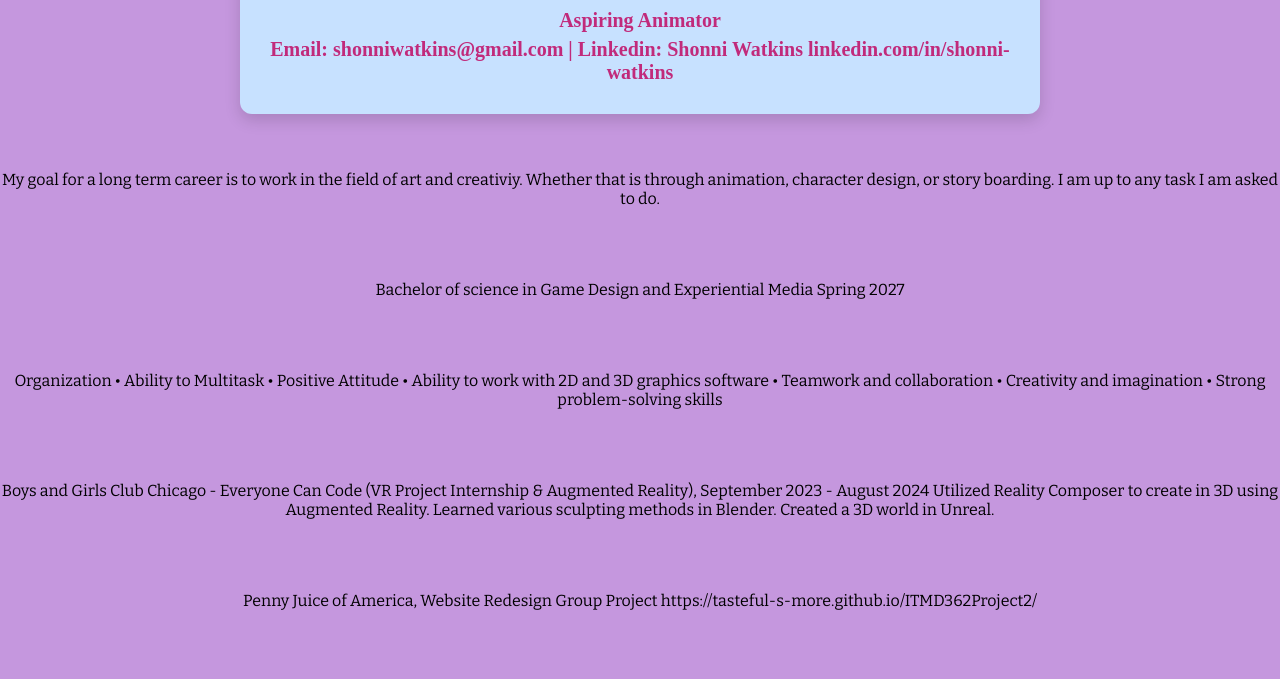
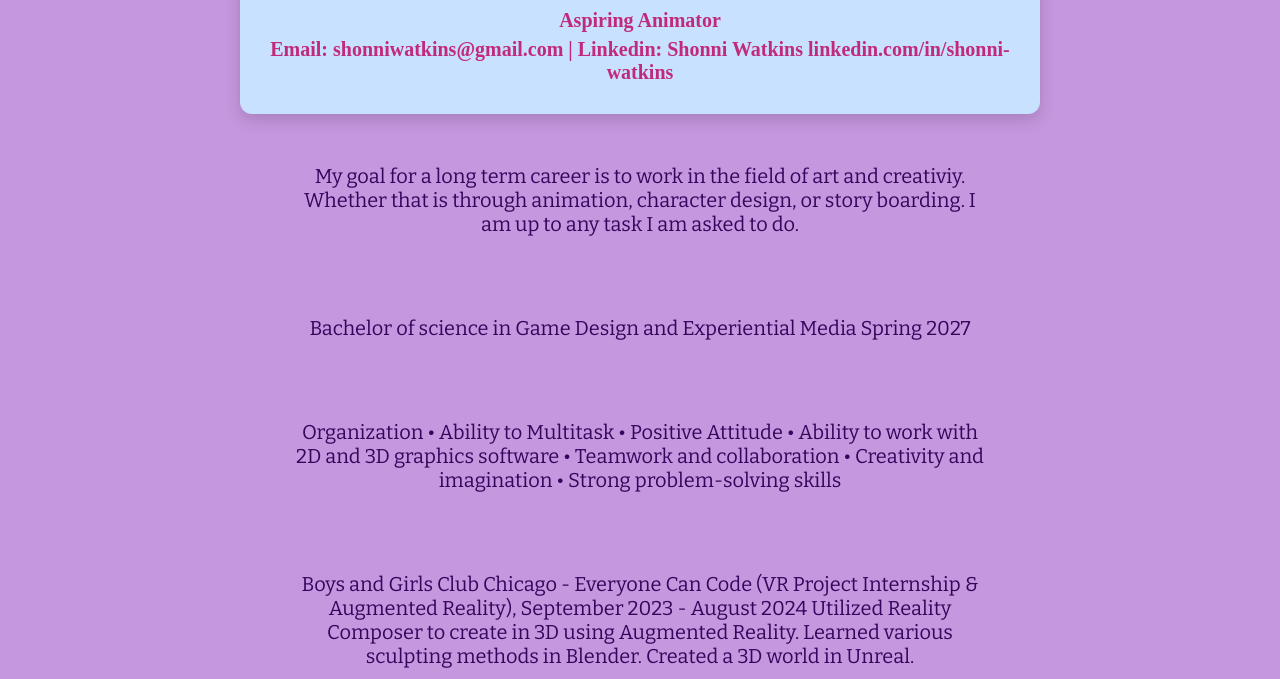
Before and after one commit to swatkins1/ITMD441_lab1, a plain HTML site: page index.html in a window 1280 px wide. Shown: the part 94-773 px from the top of the page. Drawn offline with nearby package versions, Linux system fonts and the light colour scheme; a web font is replaced by a local one.

Commit message:
adjusting section padding anmd color

```diff
--- a/css/style.css
+++ b/css/style.css
@@ -2,14 +2,17 @@
   background-color: #c597de;
   margin: 0;
   padding: 0;
-  font-size: 16px;
+  font-size: 20px;
   font-family: "Bitter", serif;
    text-align: center;
 }
 
  #ResumeS section {
-  padding-top: 20px;
-  padding-bottom: 20px;
+  padding-top: 10px;
+  padding-bottom: 10px;
+  max-width: 700px;
+  margin: 20px auto;
+  color: #35055e;
 }
 
 
```
